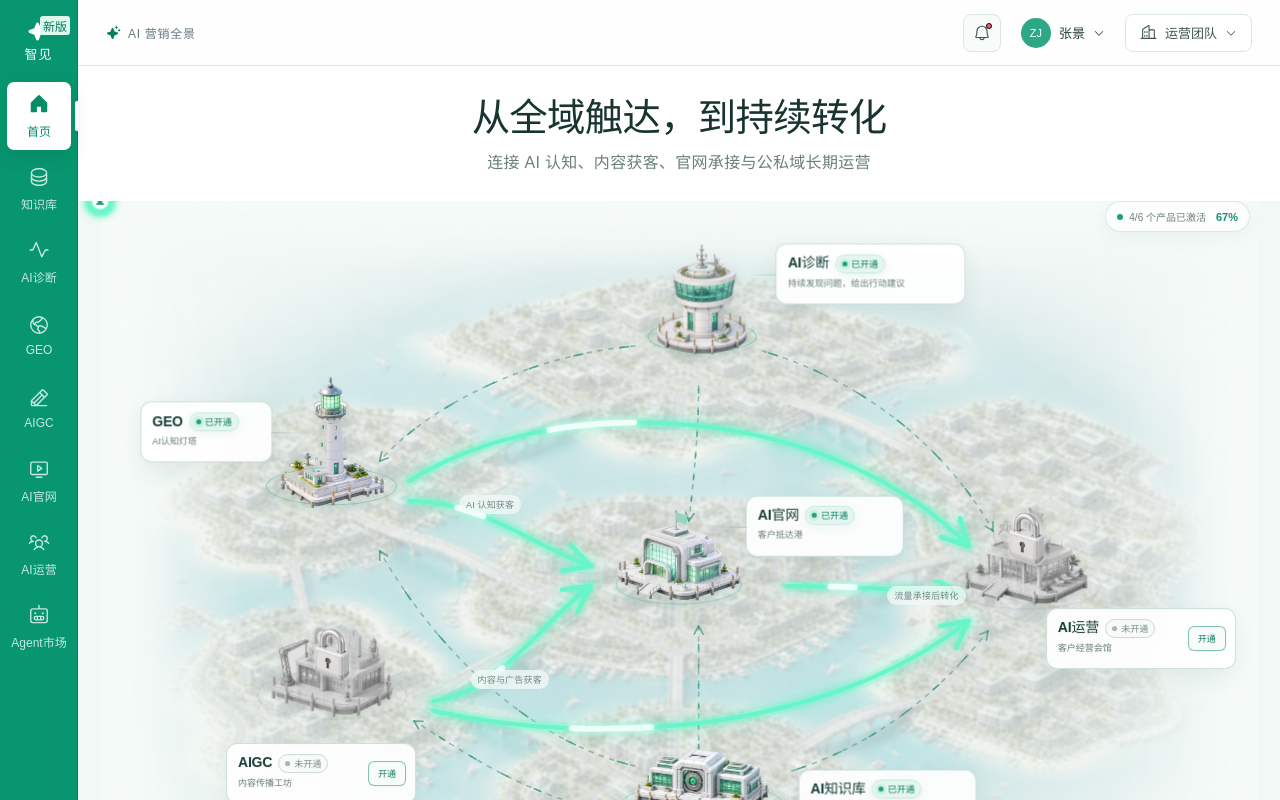
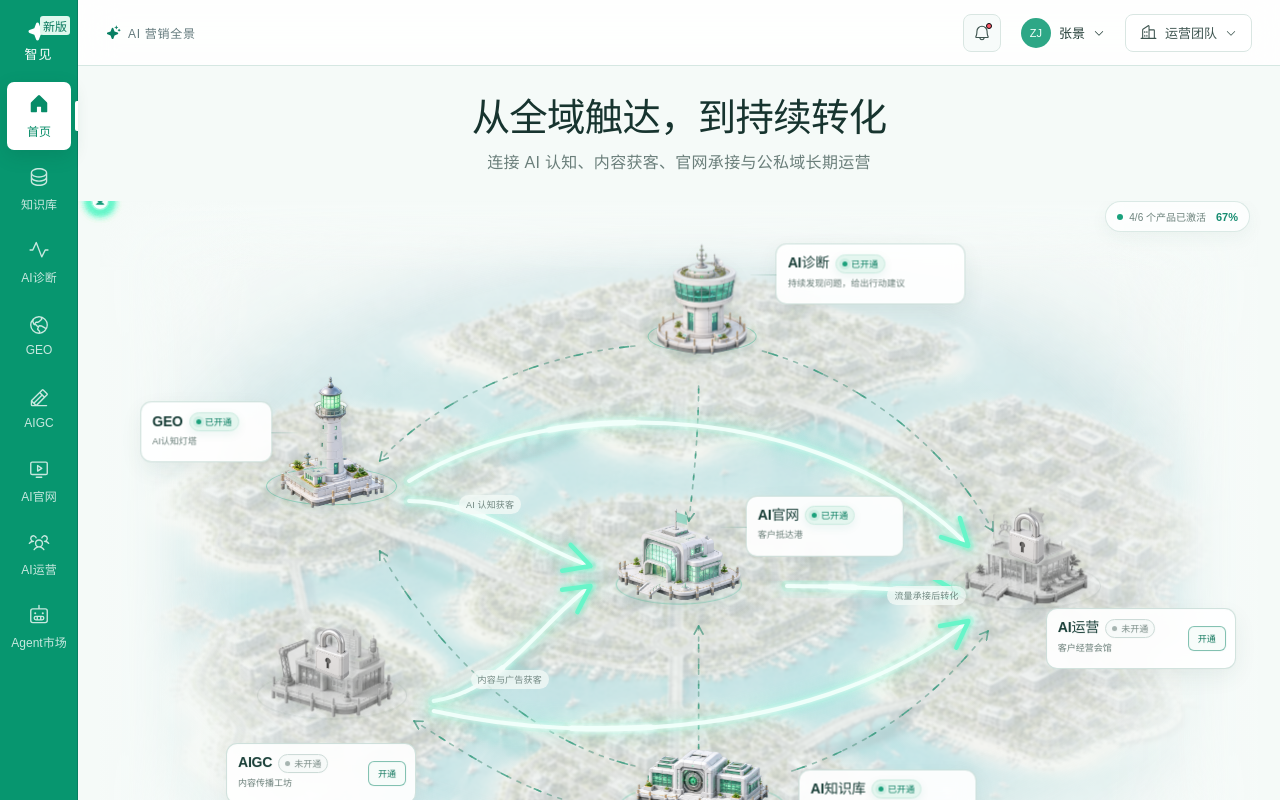
Before and after one commit to tonybotboy520-debug/zhijian, a React (Vite) app: page / in a window 1280 px wide. Built offline with nearby package versions, Linux system fonts and the light colour scheme.

Commit message:
Unify homepage base background color

```diff
--- a/src/styles.css
+++ b/src/styles.css
@@ -1198,13 +1198,13 @@ button.relation-card.relation-empty-card:hover { color: #536a63; background: #ee
   --harbor-primary: #158f72;
   --harbor-primary-bright: #35b996;
   --harbor-support: #8ebcaf;
-  --harbor-paper: #f1f8f5;
+  --harbor-paper: #f5faf8;
   background: var(--harbor-paper);
 }
 
 .harbor-home .home-scroll {
   overflow-x: hidden;
-  background: #f1f8f5;
+  background: #f5faf8;
 }
 
 .harbor-hero {
@@ -1221,7 +1221,7 @@ button.relation-card.relation-empty-card:hover { color: #536a63; background: #ee
   inset-block: 0;
   left: 50%;
   z-index: -1;
-  background: #fff;
+  background: #f5faf8;
   transform: translateX(-50%);
 }
 
@@ -1553,7 +1553,7 @@ button.relation-card.relation-empty-card:hover { color: #536a63; background: #ee
   filter: url(#harbor-primary-route-glow);
 }
 .harbor-route.primary .harbor-route-base {
-  stroke: #67f5c9;
+  stroke: rgba(241, 255, 251, .96);
   stroke-width: 4;
   filter: url(#harbor-primary-route-glow);
 }
```
